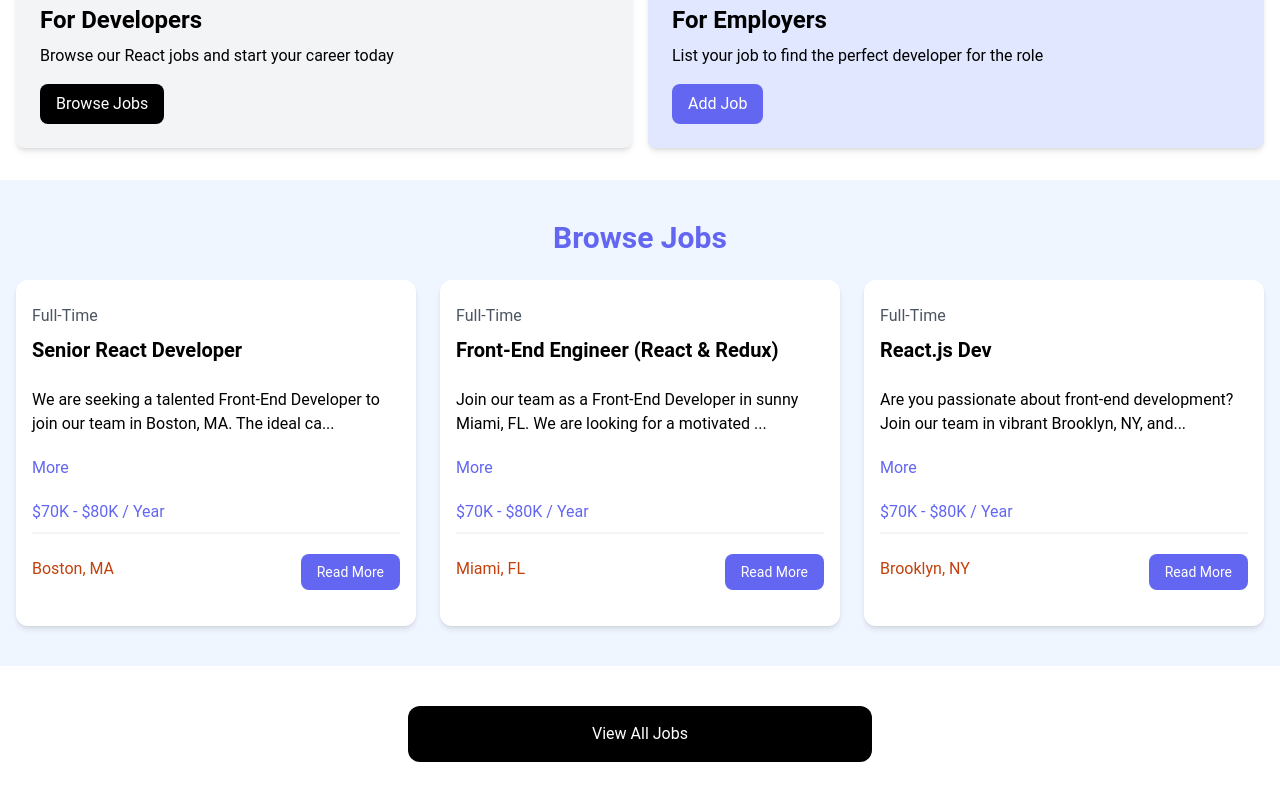
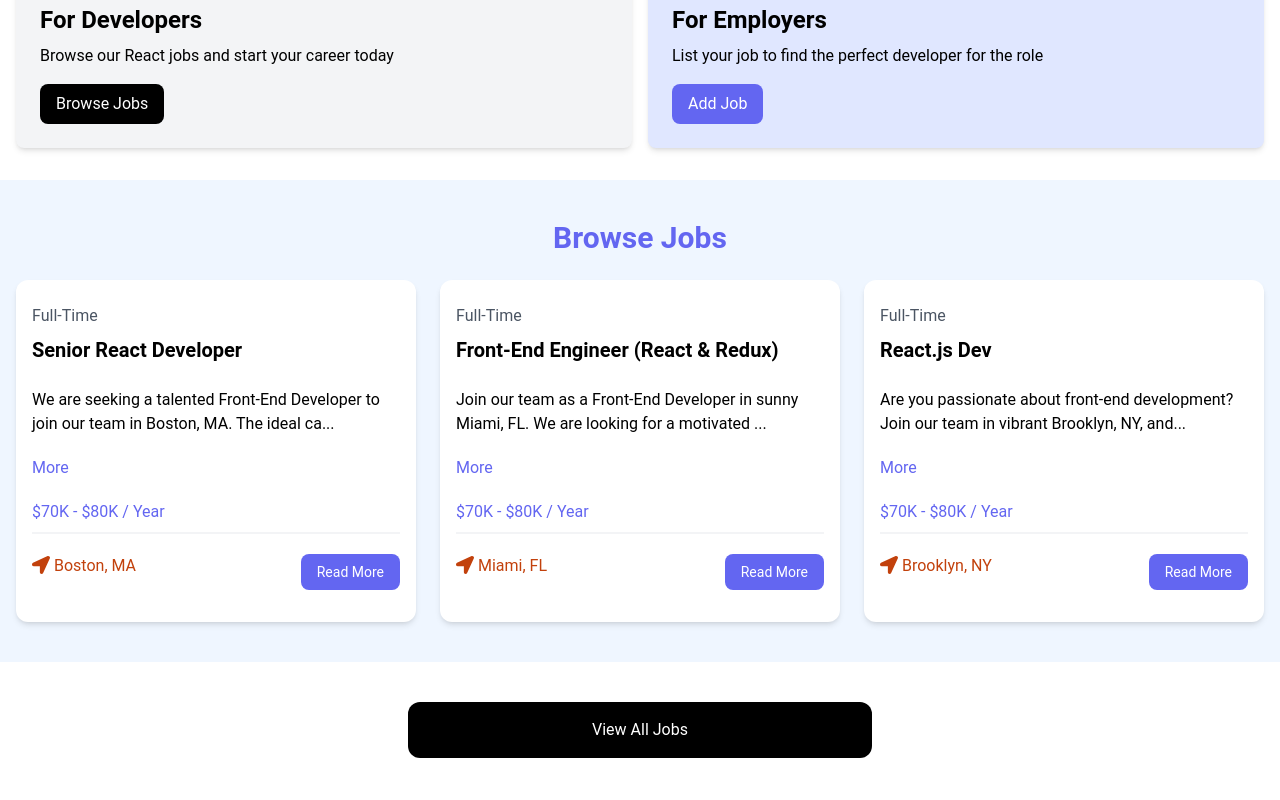
Before and after one commit to Web-nkgs/react-jobs, a React (Vite) app: page / in a window 1280 px wide. Shown: the part 429-1229 px from the top of the page. Built offline with nearby package versions, Linux system fonts and the light colour scheme.

Commit message:
Added react-icons and router, added fontAwesome icons

```diff
--- a/package.json
+++ b/package.json
@@ -11,7 +11,9 @@
   },
   "dependencies": {
     "react": "^18.2.0",
-    "react-dom": "^18.2.0"
+    "react-dom": "^18.2.0",
+    "react-icons": "^5.2.1",
+    "react-router-dom": "^6.23.0"
   },
   "devDependencies": {
     "@types/react": "^18.2.66",
--- a/src/components/JobCard.jsx
+++ b/src/components/JobCard.jsx
@@ -1,4 +1,5 @@
 import React, { useState } from "react";
+import { FaLocationArrow } from "react-icons/fa";
 
 const JobCard = ({ job }) => {
   const [showFullDescription, setShowFullDescription] = useState(false);
@@ -16,14 +17,16 @@ const JobCard = ({ job }) => {
           <h3 className="text-xl font-bold">{job.title}</h3>
         </div>
 
-        <div className="mb-5">
-          {description}
-        </div>
+        <div className="mb-5">{description}</div>
 
         <button
-        onClick={() => {setShowFullDescription((prevState) => !prevState)}}
-        className="text-indigo-500 mb-5 hover:text-indigo-600"
-        >{showFullDescription ? 'Less' : 'More'}</button>
+          onClick={() => {
+            setShowFullDescription((prevState) => !prevState);
+          }}
+          className="text-indigo-500 mb-5 hover:text-indigo-600"
+        >
+          {showFullDescription ? "Less" : "More"}
+        </button>
 
         <h3 className="text-indigo-500 mb-2">{job.salary} / Year</h3>
 
@@ -31,7 +34,7 @@ const JobCard = ({ job }) => {
 
         <div className="flex flex-col lg:flex-row justify-between mb-4">
           <div className="text-orange-700 mb-3">
-            <i className="fa-solid fa-location-dot text-lg"></i>
+            <FaLocationArrow className="inline text-lg mb-1 mr-1" />
             {job.location}
           </div>
           <a
```
Also changed, not shown: 1 other file (tests, documents, lock files or other folders).
